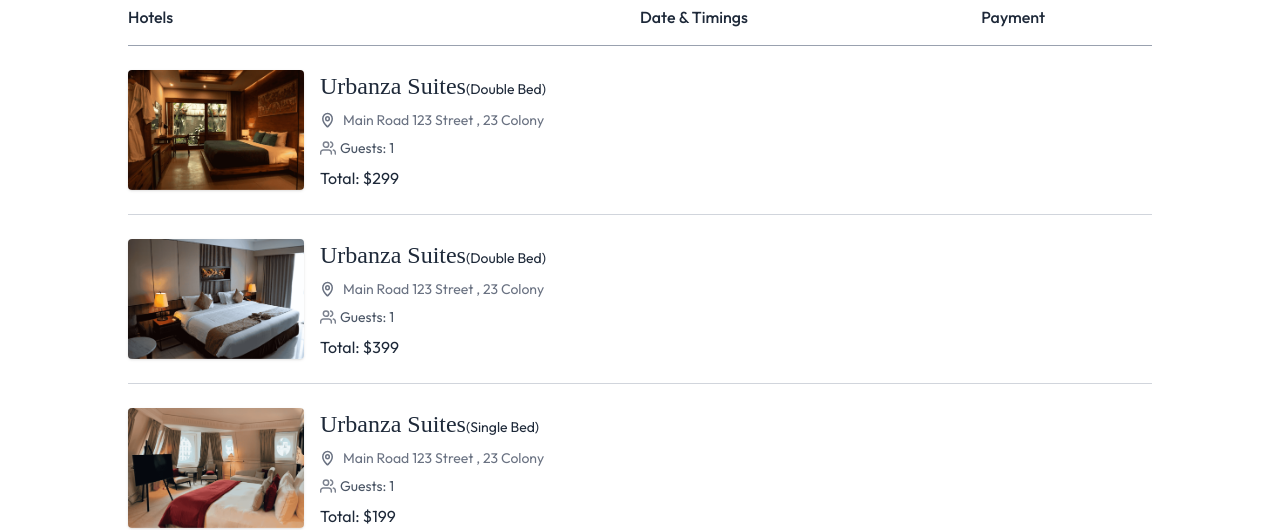
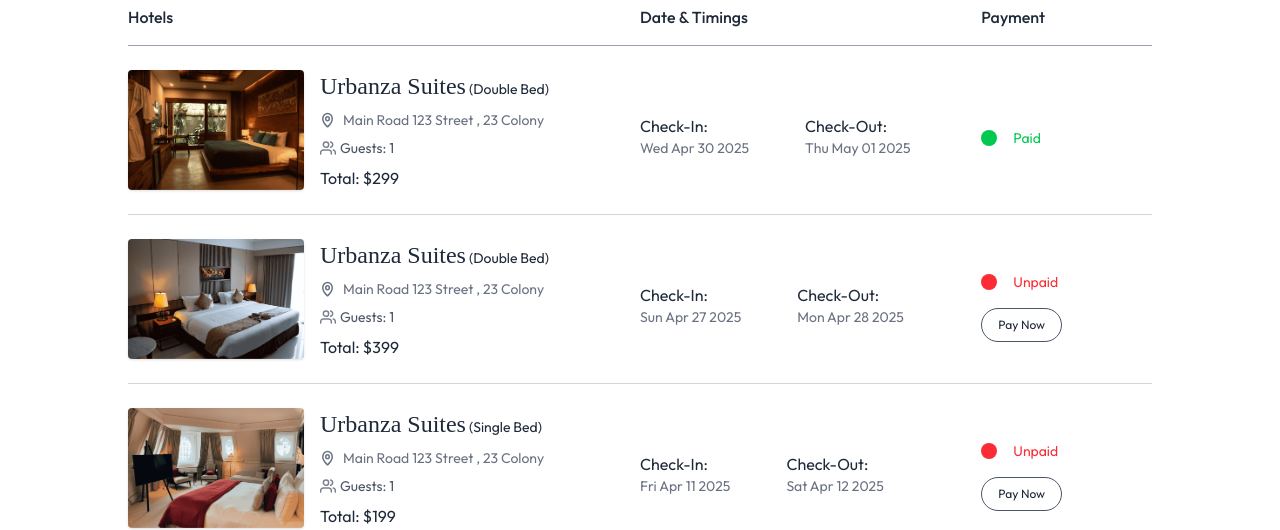
Before and after one commit to harjot38/Hotel-Booking, a React (Vite) app in the folder client/: page /my-bookings in a window 1280 px wide. Shown: the part 271-801 px from the top of the page. Built offline with nearby package versions, Linux system fonts and the light colour scheme; no server answers; a web font is replaced by a local one.

Commit message:
Completed MyBookings Page.

```diff
--- a/client/src/pages/MyBookings.jsx
+++ b/client/src/pages/MyBookings.jsx
@@ -28,7 +28,7 @@ const MyBookings = () => {
                             <img src={booking.room.images[0]} alt="hotel-img" className='min-md:w-44 rounded shadow object-cover' />
                             <div className='flex flex-col gap-2 max-md:mt-4 min-md:ml-4'>
                                 <p className='font-playfair text-2xl'>{booking.hotel.name}
-                                    <span className='font-inter text-sm'>({booking.room.roomType})</span>
+                                    <span className='font-inter text-sm'> ({booking.room.roomType})</span>
                                 </p>
                                 <div className='flex items-center gap-2 text-sm text-gray-500'>
                                     <img src={assets.locationIcon} alt="location-icon" />
@@ -38,15 +38,41 @@ const MyBookings = () => {
                                     <img src={assets.guestsIcon} alt="guest-icon" />
                                     <span>Guests: {booking.guests}</span>
                                 </div>
-                            <p className='text-base'>Total: ${booking.totalPrice}</p>
+                                <p className='text-base'>Total: ${booking.totalPrice}</p>
                             </div>
                         </div>
 
                         {/* Date Timings */}
-                        <div></div>
-
+                        <div className='flex flex-row gap-10 mt-3 md:items-center md:gap-14'>
+                            {/* Check In */}
+                            <div>
+                                <p>Check-In:</p>
+                                <p className='text-gray-500 text-sm'>
+                                    {new Date(booking.checkInDate).toDateString()}
+                                </p>
+                            </div>
+                            {/* Check Out */}
+                            <div>
+                                <p>Check-Out:</p>
+                                <p className='text-gray-500 text-sm'>
+                                    {new Date(booking.checkOutDate).toDateString()}
+                                </p>
+                            </div>
+                        </div>
                         {/* Payment Details */}
-                        <div></div>
+                        <div className='flex flex-col items-start justify-center pt-4'>
+                            <div className='flex items-center gap-4'>
+                                <div className={`h-4 w-4 rounded-full ${booking.isPaid ? "bg-green-500" : "bg-red-500"}`}> </div>
+                                <p className={`text-sm ${booking.isPaid ? "text-green-500" : "text-red-500"}`}>
+                                    {booking.isPaid ? "Paid" : "Unpaid"}
+                                </p>
+                            </div>
+                            {!booking.isPaid && (
+                                <button className='px-4 py-2 mt-4 text-xs border border-gray-600 rounded-full hover:bg-gray-100 transition-all ease-in-out cursor-pointer'>
+                                    Pay Now
+                                </button>
+                            )}
+                        </div>
                     </div>
                 ))}
             </div>
```
